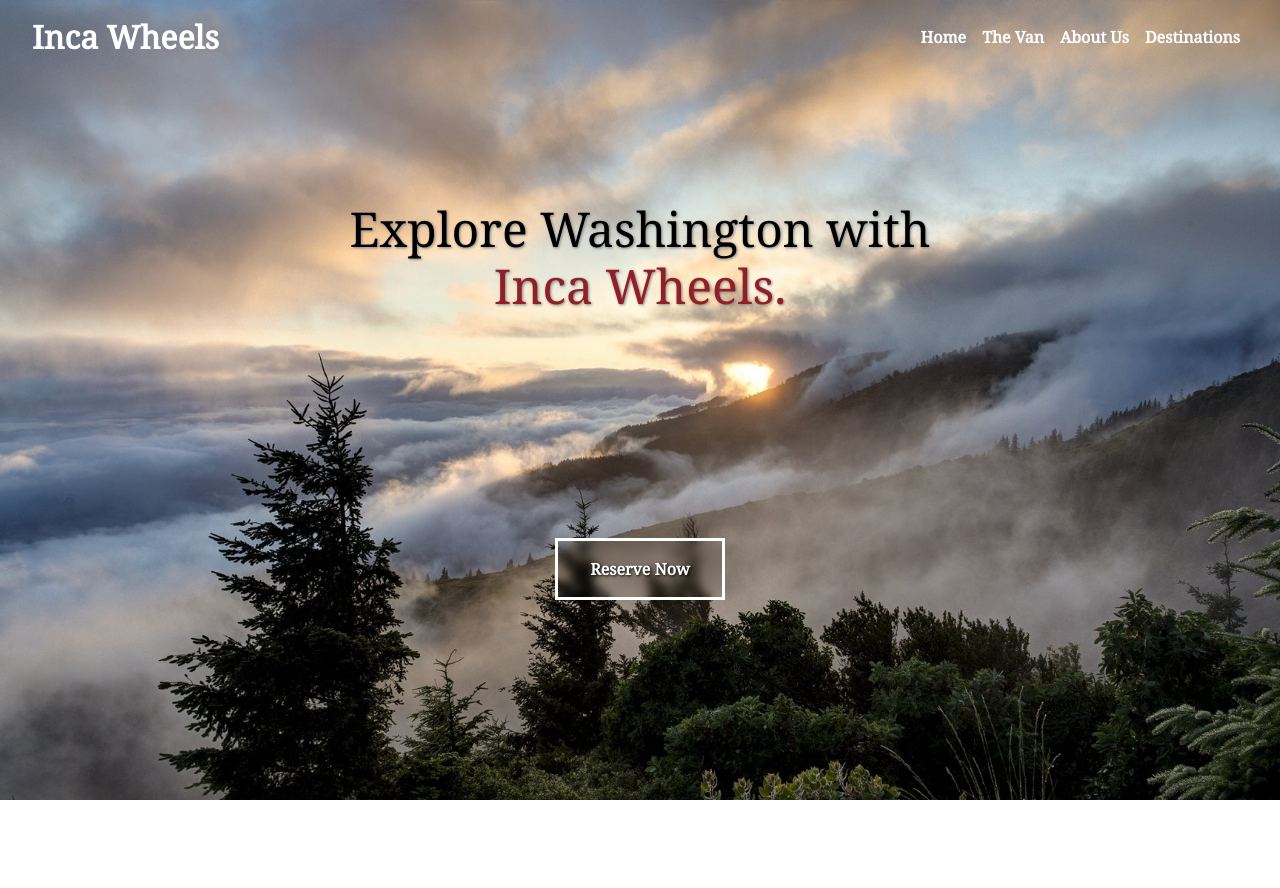
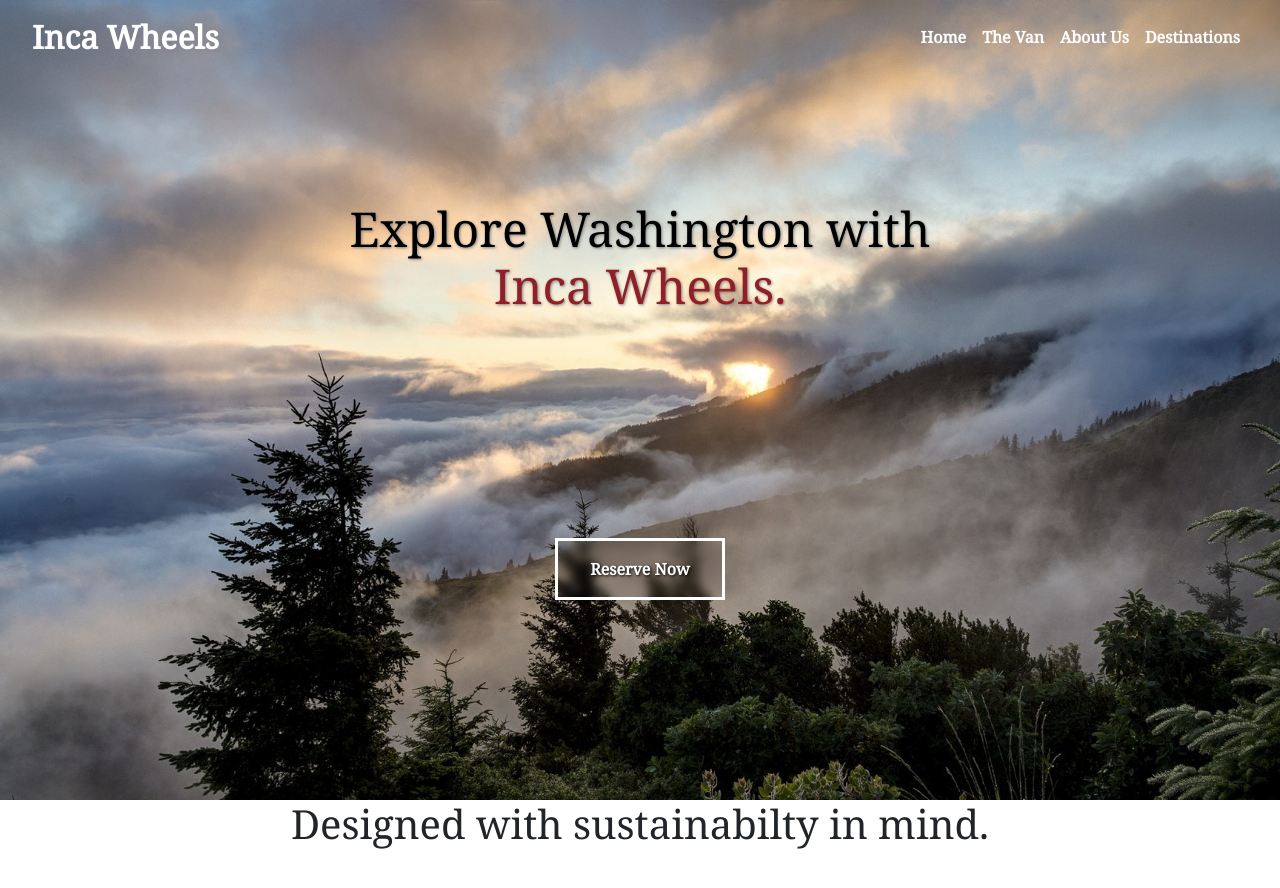
Before and after one commit to ColinJhEdwards/incawheels, a React (Create React App) app: page / in a window 1280 px wide. Shown: the top 888 px of the page. Before the commit the page ends 800 px from the top, so only its background shows below. Built offline with nearby package versions, Linux system fonts and the light colour scheme.

Commit message:
created component for van section

```diff
--- a/src/App.js
+++ b/src/App.js
@@ -2,6 +2,7 @@ import React from "react";
 import Landing from "./components/Landing";
 import GlobalStyle from "./components/GlobalStyle";
 import NavB from "./components/NavB";
+import TheVan from "./components/TheVan";
 
 function App() {
   return (
@@ -9,6 +10,7 @@ function App() {
       <GlobalStyle />
       <NavB />
       <Landing />
+      <TheVan />
     </div>
   );
 }
--- /dev/null
+++ b/src/components/TheVan.js
@@ -0,0 +1,20 @@
+import React from "react";
+import styled from "styled-components";
+import { motion } from "framer-motion";
+
+const TheVan = () => {
+  return (
+    <StyledVan>
+      <h1>Designed with sustainabilty in mind.</h1>
+    </StyledVan>
+  );
+};
+
+const StyledVan = styled(motion.div)`
+  min-height: 100vh;
+  display: flex;
+  flex-direction: column;
+  align-items: center;
+`;
+
+export default TheVan;
```
